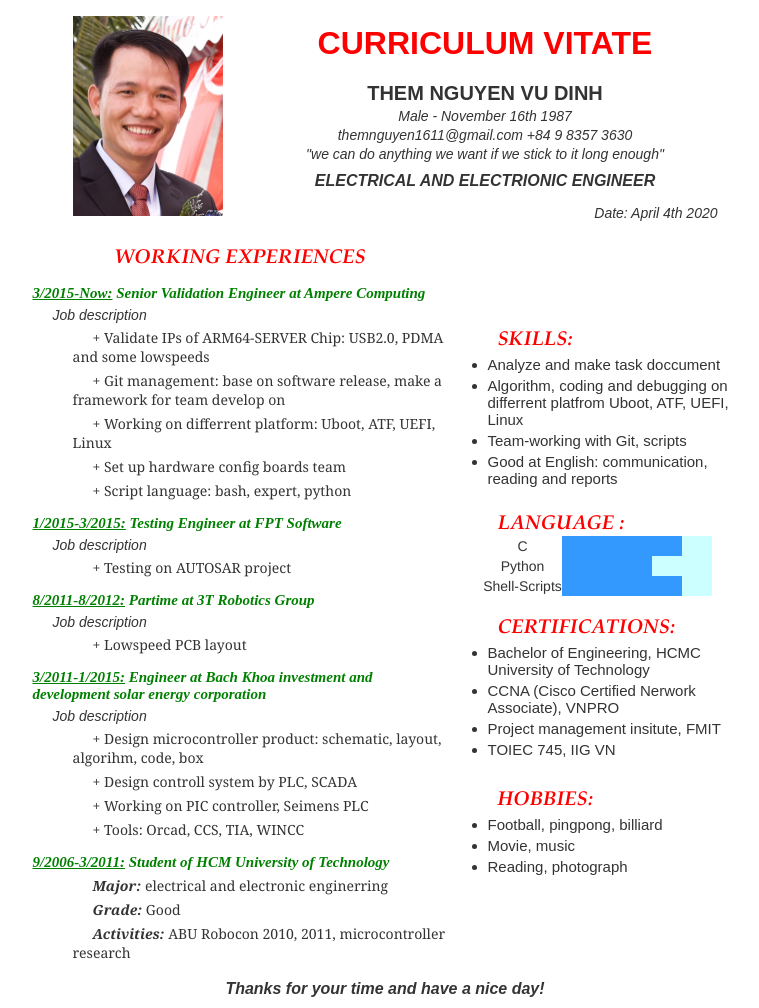
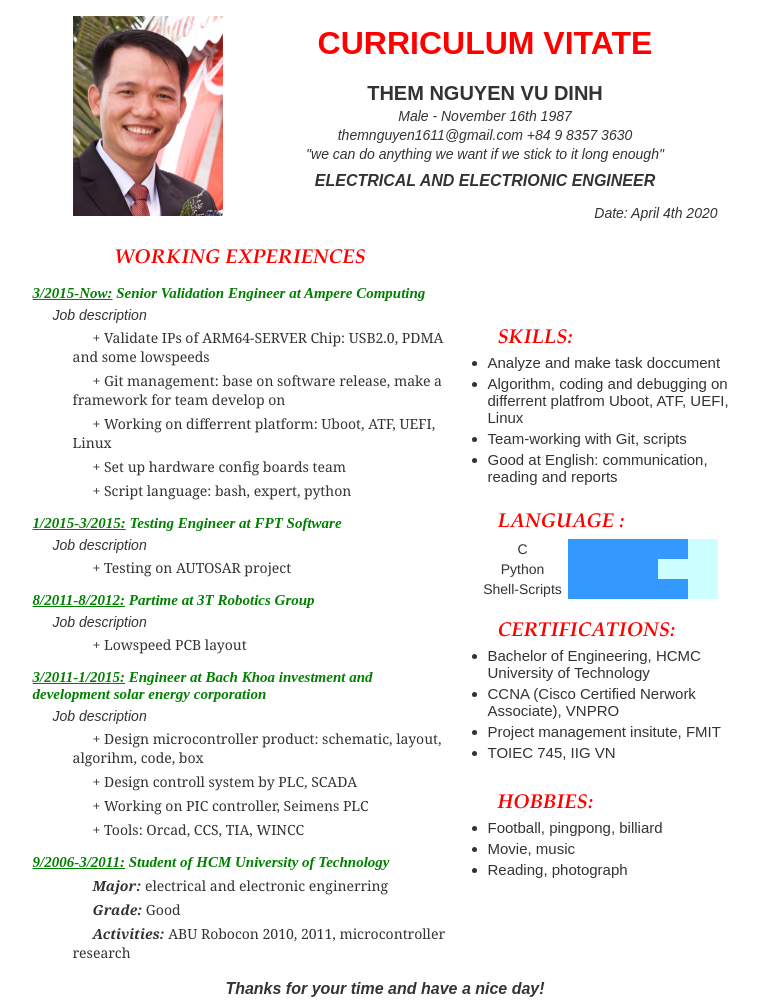
Before and after one commit to themnguyen1611/my-first-blog, a Django app: page /cv in a window 1280 px wide. Shown: the whole page, without its empty margins (255-1014 px from the left). Run offline with Django 3.2, Linux system fonts and the light colour scheme; some libraries are stand-ins or nearby versions.

Commit message:
table fix

```diff
--- a/blog/templates/blog/cv.html
+++ b/blog/templates/blog/cv.html
@@ -8,7 +8,7 @@
 	        <link rel="stylesheet" href="{% static 'css/cv_style.css' %}">
 	</head>
 	<body>
-		<table border="0" cellpadding="0" cellspacing="0" align="center">
+		<table styte="table-layout:fixed; width:725px;" border="0"align="center">
 			<tr>
 				<td width="50">
 				</td>
@@ -27,9 +27,9 @@
 				</td>
 			</tr>
 		</table>
-		<table border="0" cellpadding="0" cellspacing="0" align="center">
+		<table styte="table-layout:fixed; width:725px;" border="0" align="center">
 			<tr>
-				<td align="left" width="425" height="600">
+				<td align="left" width="425">
 					<div class="TaskTitle" align="center"> WORKING EXPERIENCES </div>
 					<div class="TaskTime"><u> 3/2015-Now:</u> Senior Validation Engineer at Ampere Computing </div>
 					<div class="TaskJob">Job description </div>
@@ -59,7 +59,7 @@
 					<div class="TaskDetail"> <b><i> Grade: </i></b> Good </div>
 					<div class="TaskDetail"> <b><i> Activities: </i></b> ABU Robocon 2010, 2011, microcontroller research </div>
 				</td>
-				<td align="left" width="300" height="600">
+				<td align="left" width="300">
 					<ul>
 						<div class="TaskTitle">SKILLS:</div>
 						<li>Analyze and make task doccument</li>
@@ -67,26 +67,30 @@
 						<li>Team-working with Git, scripts</li>
 						<li>Good at English: communication, reading and reports</li>
 					</ul>
-					<div class="TaskTitle" style="padding-left:50px"> LANGUAGE :</div>
-					<table border="0" align="center" cellspacing="7px">
+					<div class="TaskTitle" style="padding-left:50px;padding-bottom:5px"> LANGUAGE :</div>
+					<table border="0" align="center">
 						<tr>
-							<td align="center">C</td>
+							<td width=90px align="center">C</td>
 							<td width=30px bgcolor="#3399FF"></td>
 							<td width=30px bgcolor="#3399FF"></td>
 							<td width=30px bgcolor="#3399FF"></td>
 							<td width=30px bgcolor="#3399FF"></td>
 							<td width=30px bgcolor="#CCFFFF"></td>
 						</tr>
+					</table>
+					<table border="0" align="center">
 						<tr>
-							<td align="center">Python</td>
+							<td width=90px align="center">Python</td>
 							<td width=30px bgcolor="#3399FF"></td>
 							<td width=30px bgcolor="#3399FF"></td>
 							<td width=30px bgcolor="#3399FF"></td>
 							<td width=30px bgcolor="#CCFFFF"></td>
 							<td width=30px bgcolor="#CCFFFF"></td>
 						</tr>
+					</table>
+					<table border="0" align="center">
 						<tr>
-							<td align="center">Shell-Scripts</td>
+							<td width=90px align="center">Shell-Scripts</td>
 							<td width=30px bgcolor="#3399FF"></td>
 							<td width=30px bgcolor="#3399FF"></td>
 							<td width=30px bgcolor="#3399FF"></td>
```
